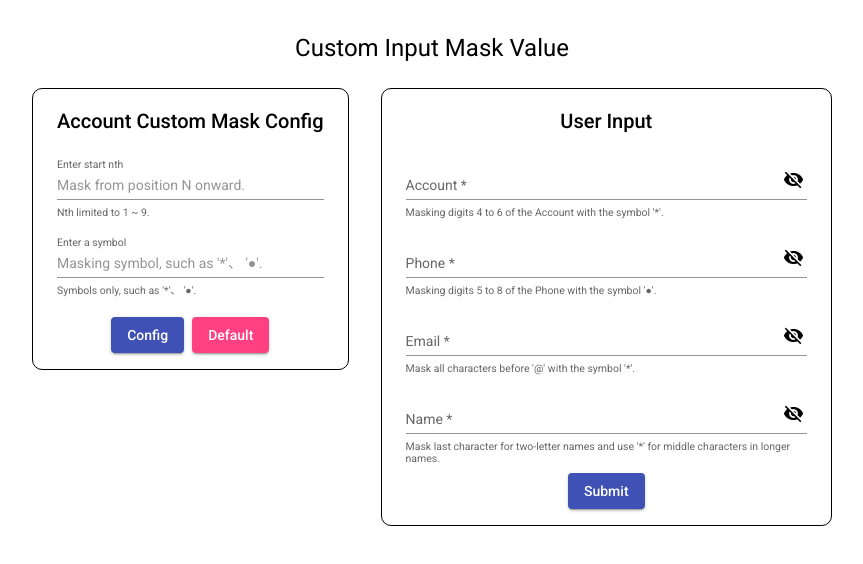
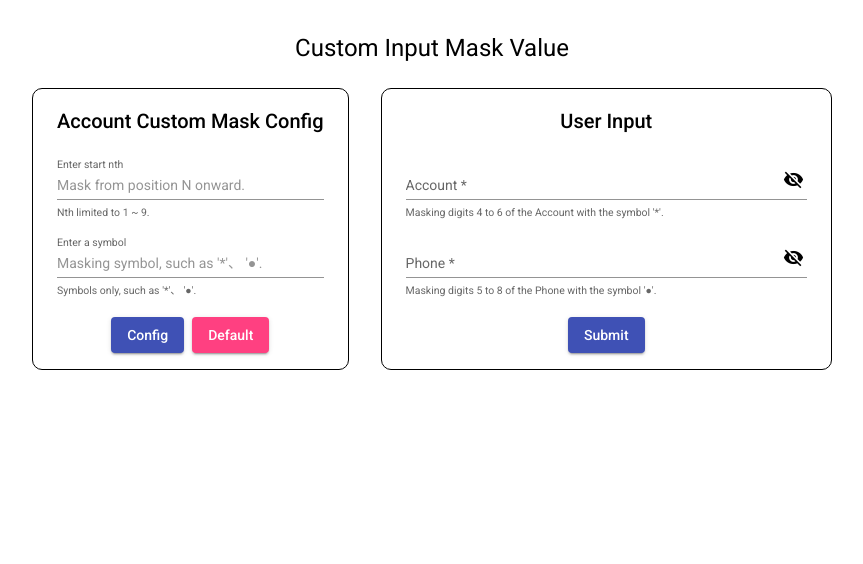
Before and after one commit to migo0127/ng-input-mask, an Angular app: page /input-mask in a window 1280 px wide. Shown: the top 564 px of the page, without its empty margins (208-1071 px from the left). Built offline with nearby package versions, Linux system fonts and the light colour scheme.

Commit message:
feat(input-mask): 註釋

```diff
--- a/src/app/pages/input-mask/input-mask.component.html
+++ b/src/app/pages/input-mask/input-mask.component.html
@@ -129,10 +129,9 @@
         </mat-hint>
       </mat-form-field>
 
-      <mat-form-field
+      <!-- <mat-form-field
         appearance="standard"
         >
-        <!-- [color]="emailControl?.invalid ? 'warn': ''" -->
         <mat-label>{{ "Email" }}</mat-label>
         <input
           matInput
@@ -158,7 +157,6 @@
       <mat-form-field
         appearance="standard"
         >
-        <!-- [color]="nameControl?.invalid ? 'warn': ''" -->
         <mat-label>{{ "Name" }}</mat-label>
         <input
           matInput
@@ -179,7 +177,7 @@
         <mat-hint>
           {{ "Mask last character for two-letter names and use '*' for middle characters in longer names." }}
         </mat-hint>
-      </mat-form-field>
+      </mat-form-field> -->
 
       <div class="btn-container">
         <button
--- a/src/app/pages/input-mask/input-mask.component.ts
+++ b/src/app/pages/input-mask/input-mask.component.ts
@@ -73,8 +73,8 @@ export class InputMaskComponent implements OnInit {
     this.form = this.fb.group({
       account: ['', [ Validators.required, Validators.maxLength(10) ]],
       phone: ['', [ Validators.required, Validators.maxLength(10) ]],
-      email: ['', [ Validators.required, Validators.maxLength(30), Validators.email ]],
-      name: ['', [ Validators.required, Validators.maxLength(30) ]],
+      // email: ['', [ Validators.required, Validators.maxLength(30), Validators.email ]],
+      // name: ['', [ Validators.required, Validators.maxLength(30) ]],
     });
   }
 
@@ -82,8 +82,8 @@ export class InputMaskComponent implements OnInit {
   private generatorMaskOptions(): void {
     this.accMaskOptions = this.inputMaskUtilService.generatorMaskOptions('acc');
     this.phoneMaskOptions = this.inputMaskUtilService.generatorMaskOptions('phone');
-    this.emailMaskOptions = this.inputMaskUtilService.generatorMaskOptions('email');
-    this.nameMaskOptions = this.inputMaskUtilService.generatorMaskOptions('name');
+    // this.emailMaskOptions = this.inputMaskUtilService.generatorMaskOptions('email');
+    // this.nameMaskOptions = this.inputMaskUtilService.generatorMaskOptions('name');
   }
 
   // for config
@@ -120,12 +120,12 @@ export class InputMaskComponent implements OnInit {
    * 的值，會導致重新觸發 valueChanges，造成多次呼叫問題。
    *
    */
-  emailChange(value: string): void {
-    if(!value) return;
-    // @ 前的全部隱碼
-    const atIdx: number = value.indexOf('@') !== -1 ? value.indexOf('@') : value.length;
-    this.emailMaskOptions = {...this.emailMaskOptions, cut: atIdx, update: true };
-  }
+  // emailChange(value: string): void {
+  //   if(!value) return;
+  //   // @ 前的全部隱碼
+  //   const atIdx: number = value.indexOf('@') !== -1 ? value.indexOf('@') : value.length;
+  //   this.emailMaskOptions = {...this.emailMaskOptions, cut: atIdx, update: true };
+  // }
 
   /**
    * nameChange ：用來隨時偵測姓名的長度，在來修改 sIndex 的值
@@ -137,11 +137,11 @@ export class InputMaskComponent implements OnInit {
    * 的值，會導致重新觸發 valueChanges，造成多次呼叫問題。
    *
    */
-  nameChange(value: string): void {
-    // name: 王*、王*明、王**明、A*、A*n、A**y
-    const lastIdx: number = value.length > 2 ? value.length - 2 : (value.length === 2 ? 1 : 0);
-    this.nameMaskOptions = {...this.nameMaskOptions, cut: lastIdx, update: true };
-  }
+  // nameChange(value: string): void {
+  //   // name: 王*、王*明、王**明、A*、A*n、A**y
+  //   const lastIdx: number = value.length > 2 ? value.length - 2 : (value.length === 2 ? 1 : 0);
+  //   this.nameMaskOptions = {...this.nameMaskOptions, cut: lastIdx, update: true };
+  // }
 
   // 配置自定義帳號 sIndex 及 symbol 設定，for config
   accConfig(): void {
@@ -162,12 +162,12 @@ export class InputMaskComponent implements OnInit {
       case 'phone':
         this.phoneMaskOptions = { ...maskOption };
         break;
-      case 'email':
-        this.emailMaskOptions = { ...maskOption };
-        break;
-      case 'name':
-        this.nameMaskOptions = { ...maskOption };
-        break;
+      // case 'email':
+      //   this.emailMaskOptions = { ...maskOption };
+      //   break;
+      // case 'name':
+      //   this.nameMaskOptions = { ...maskOption };
+      //   break;
       default:
         return;
     }
```
